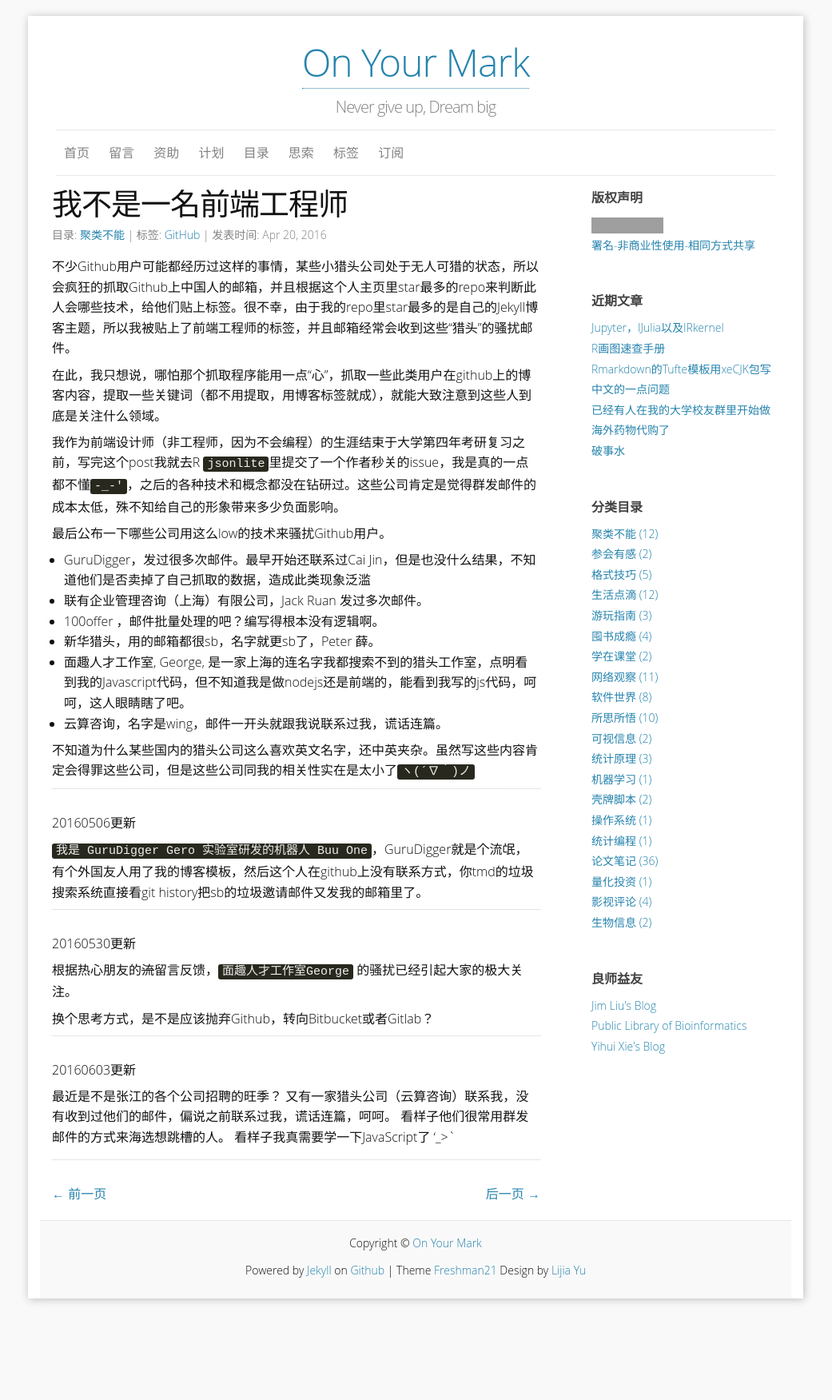
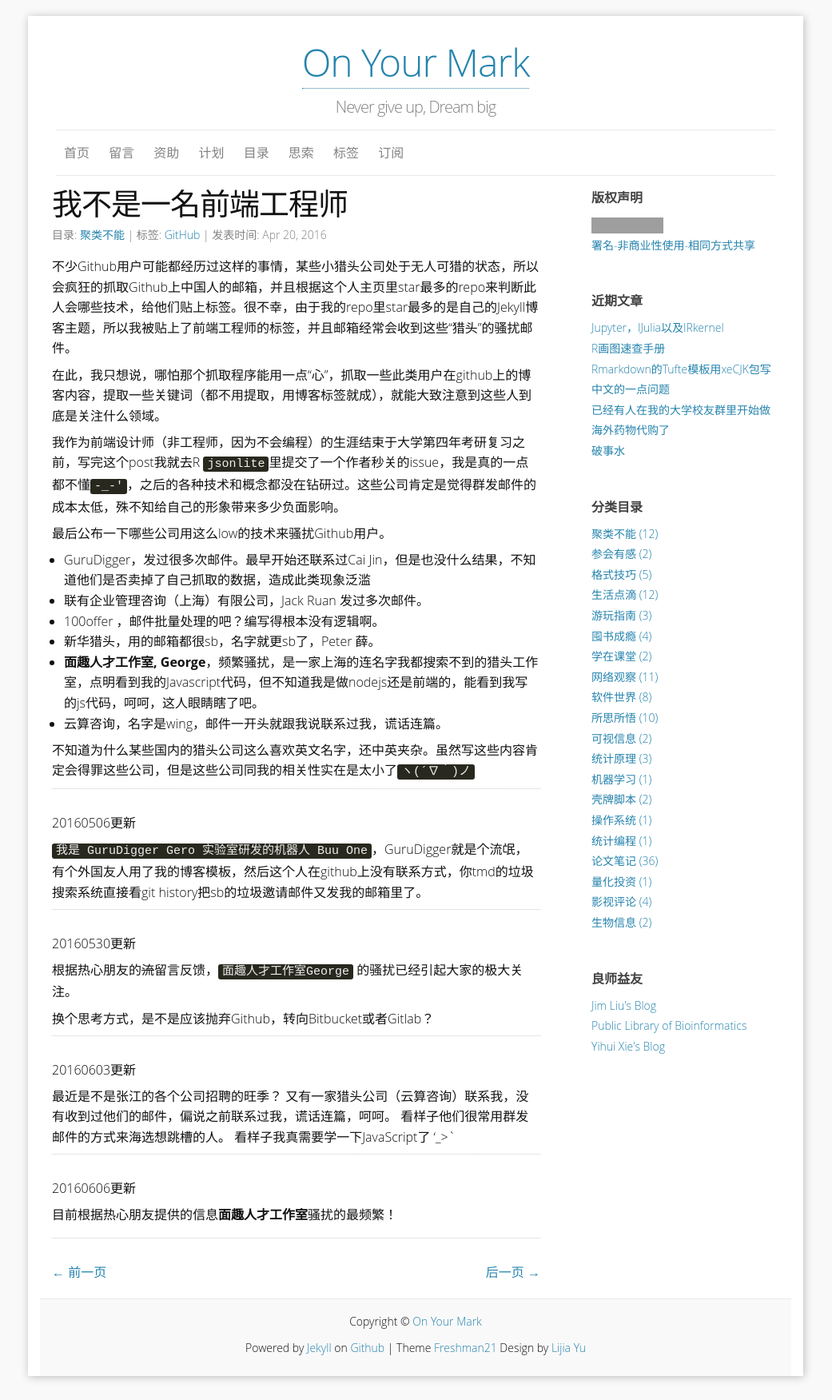
Before and after one commit to yulijia/cn, a Jekyll site: the page built from _posts/2016-04-20-I-am-not-a-frontend-engineer.md, in a window 1280 px wide. Shown: the whole page at 80% size, without its empty margins (120-1161 px from the left). Built offline with Jekyll 4.4.1, drawn with Linux system fonts in a browser that asks for light colours; some web fonts are replaced; comment, search, counter and statistics services are not loaded; before the commit the page ends 1654 px from its top, so only the background shows below that; grey boxes are pictures that could not be loaded.

Commit message:
update(content): additional information

```diff
--- a/_posts/2016-04-20-I-am-not-a-frontend-engineer.md
+++ b/_posts/2016-04-20-I-am-not-a-frontend-engineer.md
@@ -20,7 +20,7 @@ tags:
 - 联有企业管理咨询（上海）有限公司，Jack Ruan 发过多次邮件。
 - 100offer ，邮件批量处理的吧？编写得根本没有逻辑啊。
 - 新华猎头，用的邮箱都很sb，名字就更sb了，Peter 薛。
-- 面趣人才工作室, George, 是一家上海的连名字我都搜索不到的猎头工作室，点明看到我的Javascript代码，但不知道我是做nodejs还是前端的，能看到我写的js代码，呵呵，这人眼睛瞎了吧。
+- **面趣人才工作室, George**，频繁骚扰，是一家上海的连名字我都搜索不到的猎头工作室，点明看到我的Javascript代码，但不知道我是做nodejs还是前端的，能看到我写的js代码，呵呵，这人眼睛瞎了吧。
 - 云算咨询，名字是wing，邮件一开头就跟我说联系过我，谎话连篇。
 
 不知道为什么某些国内的猎头公司这么喜欢英文名字，还中英夹杂。虽然写这些内容肯定会得罪这些公司，但是这些公司同我的相关性实在是太小了`ヽ(´∇｀)ノ`
@@ -46,3 +46,9 @@ tags:
 最近是不是张江的各个公司招聘的旺季？ 又有一家猎头公司（云算咨询）联系我，没有收到过他们的邮件，偏说之前联系过我，谎话连篇，呵呵。
 看样子他们很常用群发邮件的方式来海选想跳槽的人。
 看样子我真需要学一下JavaScript了 '_>`
+
+---------------------------------
+
+20160606更新
+
+目前根据热心朋友提供的信息**面趣人才工作室**骚扰的最频繁！
```
